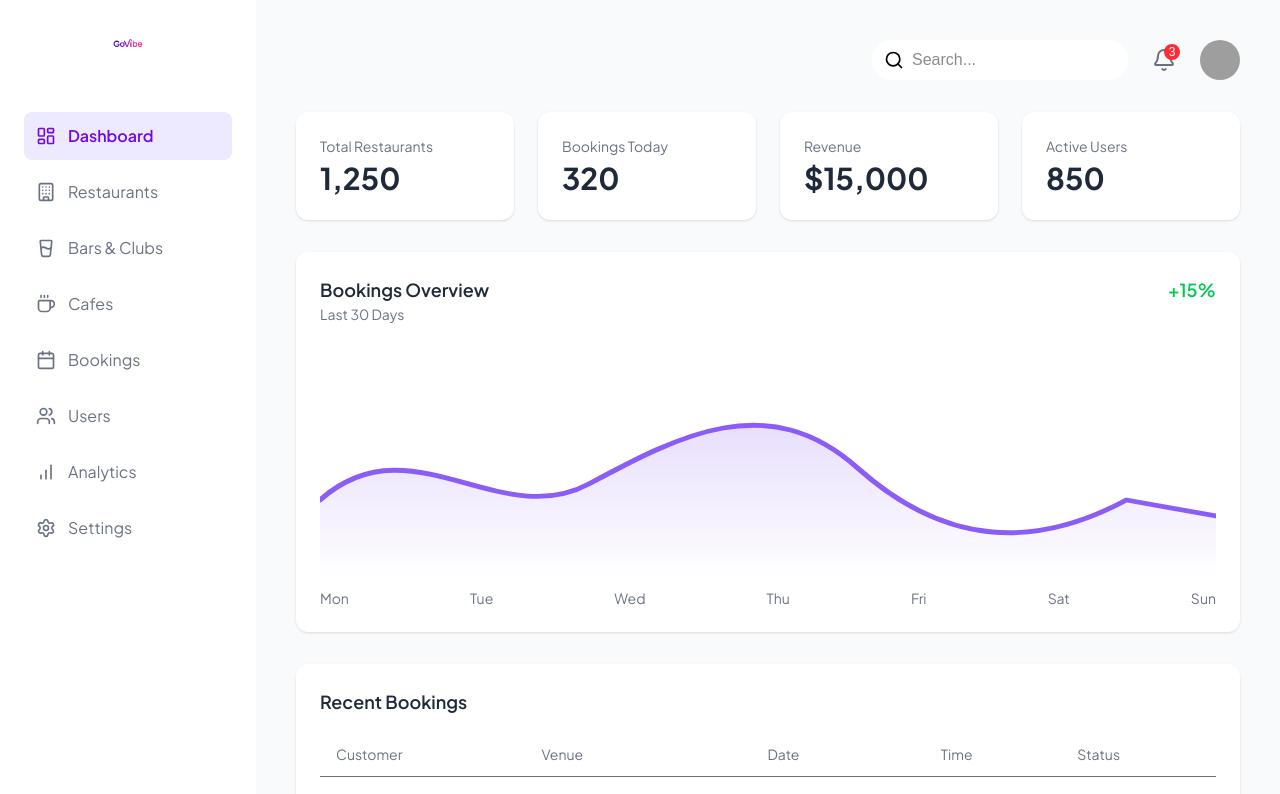
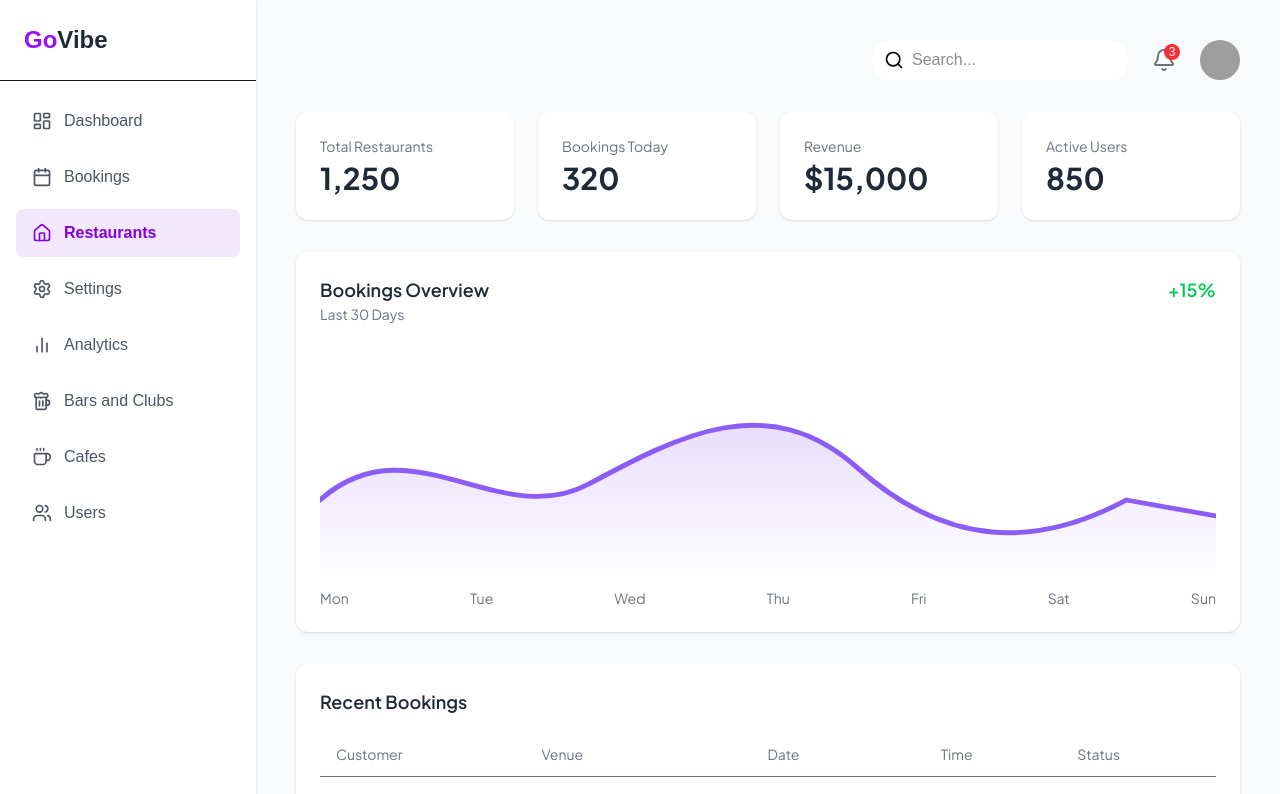
Before and after one commit to GoVibee/admin, a Next.js app: page /pages/dashboard in a window 1280 px wide. Shown: the top 794 px of the page. Built offline with nearby package versions, Linux system fonts and the light colour scheme; grey boxes are pictures that could not be loaded.

Commit message:
updated dashboard

```diff
--- a/src/app/components/layout/Topbar.tsx
+++ b/src/app/components/layout/Topbar.tsx
@@ -1,8 +1,13 @@
-import { Search, Bell } from "lucide-react";
+import { Search, Bell,X,Menu } from "lucide-react";
 
-export default function Header() {
+export default function Header({setIsSidebarOpen,isSidebarOpen}: any) {
   return (
     <header className="flex justify-between items-center mb-8">
+       <div className="flex items-center space-x-4">
+                      <button onClick={() => setIsSidebarOpen(!isSidebarOpen)} className="lg:hidden text-gray-600">
+                          {isSidebarOpen ? <X/> : <Menu />}
+                      </button>
+                   </div>
         <div className="w-40"/>
       <div className="flex items-center gap-6">
         <div className="relative">
--- a/src/app/pages/dashboard/page.tsx
+++ b/src/app/pages/dashboard/page.tsx
@@ -1,7 +1,8 @@
 "use client"; // This is required for Framer Motion and other client-side hooks
 
 import { motion } from "framer-motion";
-
+import React, { useState } from 'react';
+import { Home, Calendar, LayoutDashboard, Settings, BarChart2, Beer, Coffee, Users, HelpCircle, Search, Bell, Menu, X } from 'lucide-react';
 import Sidebar from "../../components/layout/Sidebar";
 import Topbar from "../../components/layout/Topbar";
 import StatCard from "../../components/pages/dashboard/StatCard";
@@ -9,13 +10,47 @@ import BookingsOverview from "../../components/pages/bookings/bookingsOverview";
 import RecentBookingsTable from "../../components/pages/bookings/RecentBookingsTable";
 import PopularVenuesTable from "../../components/pages/venues/PopularVenuesTable";
 
+// --- Reusable Components ---
+const SidebarLink = ({ icon: Icon, text, active }: any) => (
+  <a href="#" className={`flex items-center space-x-3 px-4 py-3 rounded-lg transition-all duration-200 ${active ? 'bg-purple-100 text-purple-700 font-semibold' : 'text-gray-600 hover:bg-gray-100'}`}>
+    <Icon className="w-5 h-5" />
+    <span className="flex-1">{text}</span>
+  </a>
+);
 
-export default function Home() {
+
+export default function HomePage() {
+   const [isSidebarOpen, setIsSidebarOpen] = useState(false);
+
+    const sidebarNavItems = [
+      { icon: LayoutDashboard, text: 'Dashboard' },
+      { icon: Calendar, text: 'Bookings' },
+      { icon: Home, text: 'Restaurants', active: true },
+      { icon: Settings, text: 'Settings' },
+      { icon: BarChart2, text: 'Analytics' },
+      { icon: Beer, text: 'Bars and Clubs' },
+      { icon: Coffee, text: 'Cafes' },
+      { icon: Users, text: 'Users' },
+    ];
   return (
     <div className="flex min-h-screen bg-gray-50">
-      <Sidebar />
+       <aside className={`fixed inset-y-0 left-0 bg-white shadow-sm z-50 w-64 transform ${isSidebarOpen ? 'translate-x-0' : '-translate-x-full'} transition-transform duration-300 ease-in-out lg:relative lg:translate-x-0 lg:flex lg:flex-col`}>
+        <div className="p-6 flex items-center space-x-2 border-b">
+          <div className="text-2xl font-bold text-gray-800">
+            <span className="text-purple-600">Go</span>Vibe
+          </div>
+        </div>
+        <nav className="flex-1 p-4 space-y-2">
+          {sidebarNavItems.map(item => (
+            <SidebarLink key={item.text} icon={item.icon} text={item.text} active={item.active} />
+          ))}
+        </nav>
+      </aside>
+
+      {/* Backdrop for mobile sidebar */}
+      {isSidebarOpen && <div className="fixed inset-0 bg-black/30 z-40 lg:hidden" onClick={() => setIsSidebarOpen(false)}></div>}
      <main className="flex-1 p-6 lg:p-10">
-        <Topbar />
+        <Topbar setIsSidebarOpen={setIsSidebarOpen} isSidebarOpen={isSidebarOpen}/>
 
         <div className="space-y-8">
           {/* Stat Cards Section */}
--- a/src/app/pages/restaurants/page.tsx
+++ b/src/app/pages/restaurants/page.tsx
@@ -0,0 +1,156 @@
+'use client';
+
+import React, { useState } from 'react';
+import { Home, Calendar, LayoutDashboard, Settings, BarChart2, Beer, Coffee, Users, HelpCircle, Search, Bell, Menu, X } from 'lucide-react';
+import Image from 'next/image';
+import image1 from '../../../assets/go.png';
+
+// --- Mock Data ---
+const venues = [
+  { id: 1, name: 'The Golden Spoon', image: image1, rating: 4.5, status: 'Active' },
+  { id: 2, name: 'The Velvet Lounge', image: image1, rating: 4.8, status: 'Active' },
+  { id: 3, name: 'The Cozy Corner', image: image1, rating: 4.2, status: 'Inactive' },
+  { id: 4, name: 'The Electric Beat', image: image1, rating: 4.9, status: 'Active' },
+  { id: 5, name: 'The Rustic Table', image: image1, rating: 4.6, status: 'Active' },
+];
+
+// --- Reusable Components ---
+const SidebarLink = ({ icon: Icon, text, active }: any) => (
+  <a href="#" className={`flex items-center space-x-3 px-4 py-3 rounded-lg transition-all duration-200 ${active ? 'bg-purple-100 text-purple-700 font-semibold' : 'text-gray-600 hover:bg-gray-100'}`}>
+    <Icon className="w-5 h-5" />
+    <span className="flex-1">{text}</span>
+  </a>
+);
+
+const StatusBadge = ({ status }: any) => (
+  <span className={`px-3 py-1 text-sm font-medium rounded-full ${status === 'Active' ? 'bg-green-100 text-green-700' : 'bg-gray-200 text-gray-600'}`}>
+    {status}
+  </span>
+);
+
+// --- Main Dashboard Component ---
+export default function DashboardPage() {
+  const [isSidebarOpen, setIsSidebarOpen] = useState(false);
+
+  const sidebarNavItems = [
+    { icon: LayoutDashboard, text: 'Dashboard' },
+    { icon: Calendar, text: 'Bookings' },
+    { icon: Home, text: 'Restaurants', active: true },
+    { icon: Settings, text: 'Settings' },
+    { icon: BarChart2, text: 'Analytics' },
+    { icon: Beer, text: 'Bars and Clubs' },
+    { icon: Coffee, text: 'Cafes' },
+    { icon: Users, text: 'Users' },
+  ];
+
+  return (
+    <div className="min-h-screen bg-gray-50 flex">
+      {/* --- Sidebar --- */}
+      <aside className={`fixed inset-y-0 left-0 bg-white shadow-sm z-50 w-64 transform ${isSidebarOpen ? 'translate-x-0' : '-translate-x-full'} transition-transform duration-300 ease-in-out lg:relative lg:translate-x-0 lg:flex lg:flex-col`}>
+        <div className="p-6 flex items-center space-x-2 border-b">
+          <div className="text-2xl font-bold text-gray-800">
+            <span className="text-purple-600">Go</span>Vibe
+          </div>
+        </div>
+        <nav className="flex-1 p-4 space-y-2">
+          {sidebarNavItems.map(item => (
+            <SidebarLink key={item.text} icon={item.icon} text={item.text} active={item.active} />
+          ))}
+        </nav>
+        <div className="p-4 border-t">
+          <SidebarLink icon={HelpCircle} text="Help and Docs" />
+        </div>
+      </aside>
+
+      {/* Backdrop for mobile sidebar */}
+      {isSidebarOpen && <div className="fixed inset-0 bg-black/30 z-40 lg:hidden" onClick={() => setIsSidebarOpen(false)}></div>}
+
+      {/* --- Main Content --- */}
+      <div className="flex-1 flex flex-col">
+        {/* --- Top Header --- */}
+        <header className="bg-white shadow-sm sticky top-0 z-30">
+          <div className="container mx-auto px-6 py-4 flex justify-between items-center">
+             <div className="flex items-center space-x-4">
+                <button onClick={() => setIsSidebarOpen(!isSidebarOpen)} className="lg:hidden text-gray-600">
+                    {isSidebarOpen ? <X/> : <Menu />}
+                </button>
+                <div className="hidden lg:block text-xl font-bold text-gray-800">
+                    <span className="text-purple-600">Go</span>Vibe
+                </div>
+             </div>
+            <div className="flex items-center space-x-4">
+              <button className="text-gray-500 hover:text-gray-700">
+                <Bell className="w-6 h-6" />
+              </button>
+              <div className="w-10 h-10 rounded-full overflow-hidden">
+                <Image src={image1} alt="User Avatar" width={40} height={40} />
+              </div>
+            </div>
+          </div>
+        </header>
+
+        {/* --- Page Content --- */}
+        <main className="flex-1 p-6 lg:p-8">
+          <div className="container mx-auto">
+            {/* Page Header */}
+            <div className="flex flex-col sm:flex-row justify-between items-start sm:items-center mb-8">
+              <h1 className="text-3xl font-bold text-gray-800 mb-4 sm:mb-0">Restaurants & Venues</h1>
+              <button className="bg-purple-600 text-white px-5 py-2.5 rounded-lg font-semibold shadow-md hover:bg-purple-700 transition-colors">
+                Add Venue
+              </button>
+            </div>
+
+            {/* Search Bar */}
+            <div className="relative mb-8">
+              <Search className="absolute left-4 top-1/2 -translate-y-1/2 text-gray-400" />
+              <input
+                type="text"
+                placeholder="Search by venue name..."
+                className="w-full bg-white border border-gray-200 rounded-lg py-3 pl-12 pr-4 focus:outline-none focus:ring-2 focus:ring-purple-500"
+              />
+            </div>
+
+            {/* Venues Table */}
+            <div className="bg-white rounded-xl shadow-md overflow-x-auto">
+              <table className="w-full text-left">
+                <thead className="border-b border-gray-200">
+                  <tr>
+                    <th className="p-4 font-semibold text-gray-600">Venue</th>
+                    <th className="p-4 font-semibold text-gray-600 hidden md:table-cell">Rating</th>
+                    <th className="p-4 font-semibold text-gray-600">Status</th>
+                    <th className="p-4 font-semibold text-gray-600">Actions</th>
+                  </tr>
+                </thead>
+                <tbody>
+                  {venues.map(venue => (
+                    <tr key={venue.id} className="border-b border-gray-200 last:border-b-0 hover:bg-gray-50">
+                      <td className="p-4">
+                        <div className="flex items-center space-x-4">
+                          <Image src={venue.image} alt={venue.name} width={40} height={40} className="rounded-full" />
+                          <span className="font-medium text-gray-800">{venue.name}</span>
+                        </div>
+                      </td>
+                      <td className="p-4 text-gray-600 hidden md:table-cell">{venue.rating}</td>
+                      <td className="p-4">
+                        <StatusBadge status={venue.status} />
+                      </td>
+                      <td className="p-4">
+                        <div className="flex items-center space-x-3 text-sm font-medium text-gray-500">
+                          <a href="#" className="hover:text-purple-600">Edit</a>
+                          <span className="text-gray-300">|</span>
+                          <a href="#" className="hover:text-purple-600">Disable</a>
+                          <span className="text-gray-300">|</span>
+                          <a href="#" className="hover:text-purple-600">View Profile</a>
+                        </div>
+                      </td>
+                    </tr>
+                  ))}
+                </tbody>
+              </table>
+            </div>
+          </div>
+        </main>
+      </div>
+    </div>
+  );
+}
```
